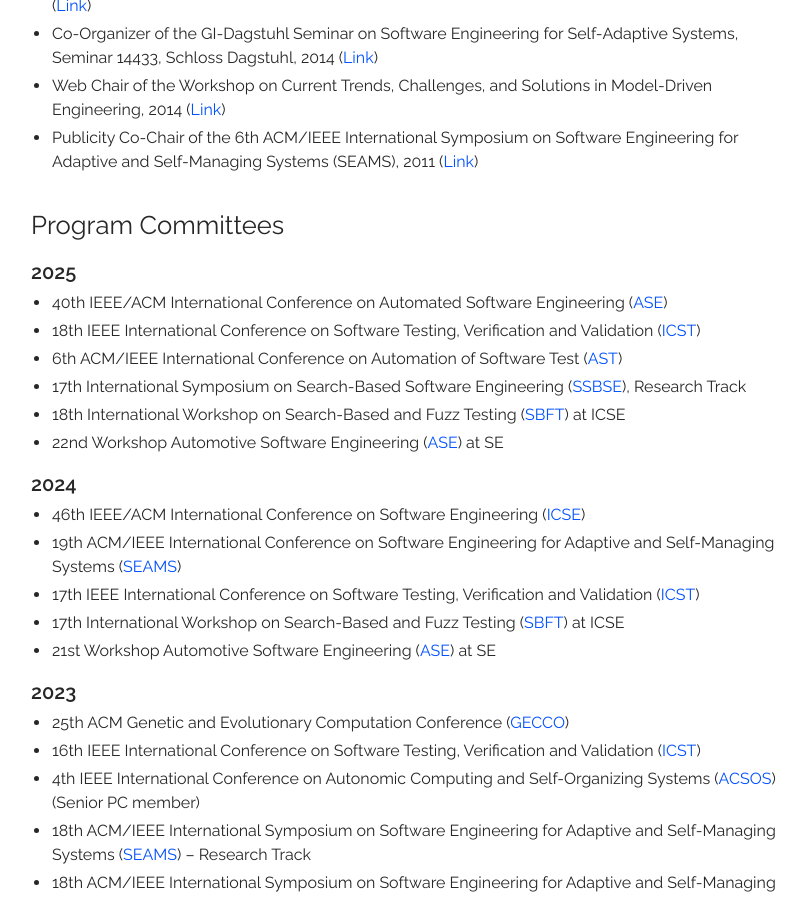
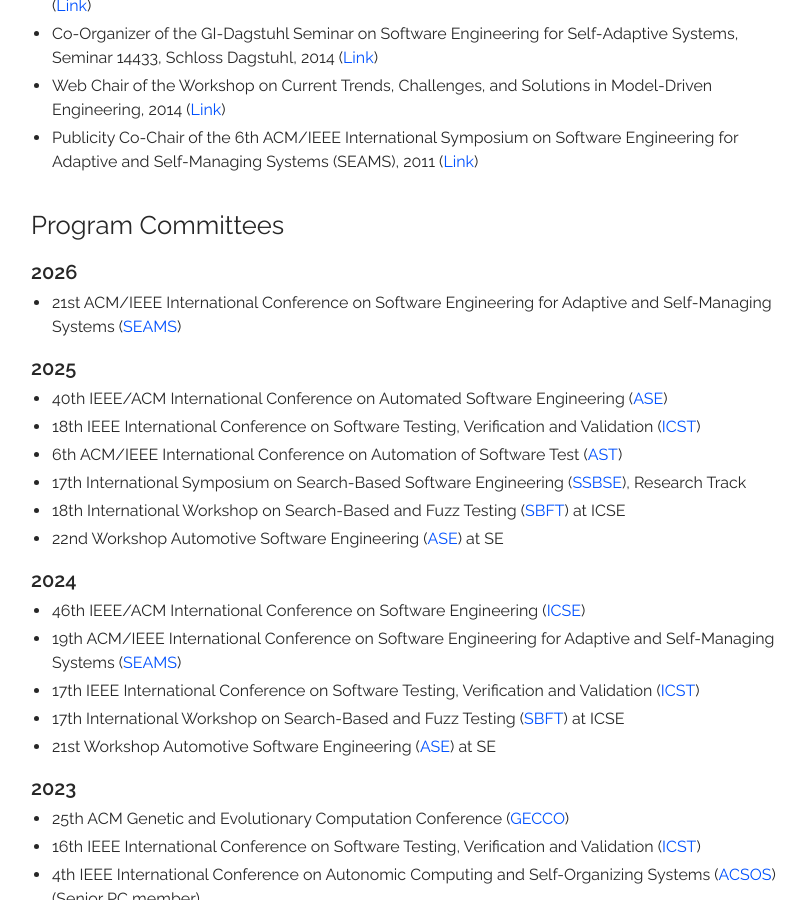
Before and after one commit to thomas-vogel/thomas-vogel.github.io, a Jekyll site: the page built from _pages/activities.md, in a window 1280 px wide and 900 px high, scrolled down 2651 px. Shown: the whole window, without its empty margins (234-1040 px from the left). Built offline with Jekyll 4.4.1, drawn with Linux system fonts in a browser that asks for light colours; nearby versions of some CDN libraries.

Commit message:
Add PC SEAMS'26.

```diff
--- a/_pages/activities.md
+++ b/_pages/activities.md
@@ -64,7 +64,7 @@
 
 ## Organization Committees
 
-* Program Committee Co-Chair (Research Track) of the 20th ACM/IEEE International Conference on Software Engineering for Adaptive and Self-Managing Systems (SEAMS), 2025 ([Link](https://conf.researchr.org/track/seams-2025/){:target="_blank"})
+* Program Committee Co-Chair (Research Track) of the 20th ACM/IEEE International Conference on Software Engineering for Adaptive and Self-Managing Systems (SEAMS), 2025 ([Link](https://conf.researchr.org/home/seams-2025){:target="_blank"})
 * Workshop Co-Chair of the Gesellschaft für Informatik (GI) conference on Software Engineering (SE), 2023 ([Link](https://se-2023.gi.de/){:target="_blank"})
 * Program Committee Co-Chair (Hot off the Press (HOP) Track) of the 15th International Symposium on Search-Based Software Engineering (SSBSE), 2023 ([Link](https://conf.researchr.org/home/ssbse-2023){:target="_blank"})
 * Program Committee Co-Chair (Challenge Track) of the 14th International Symposium on Search-Based Software Engineering (SSBSE), 2022 ([Link](https://conf.researchr.org/track/ssbse-2022/ssbse-2022-challenge){:target="_blank"})
@@ -82,6 +82,10 @@
 
 
 ## Program Committees
+
+### 2026
+* 21st ACM/IEEE International Conference on Software Engineering for Adaptive and Self-Managing Systems ([SEAMS](https://conf.researchr.org/home/seams-2026){:target="_blank"})
+
 
 ### 2025
 * 40th IEEE/ACM International Conference on Automated Software Engineering ([ASE](https://conf.researchr.org/track/ase-2025/ase-2025-papers){:target="_blank"})
```
Also changed, not shown: 1 other file.
